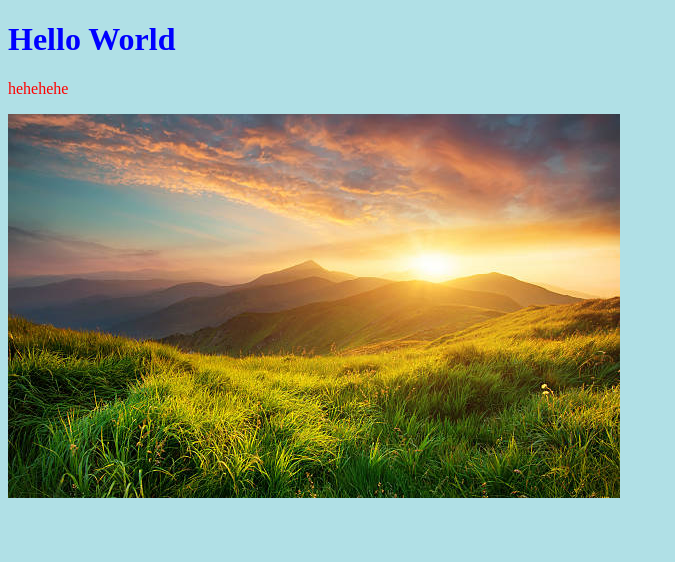
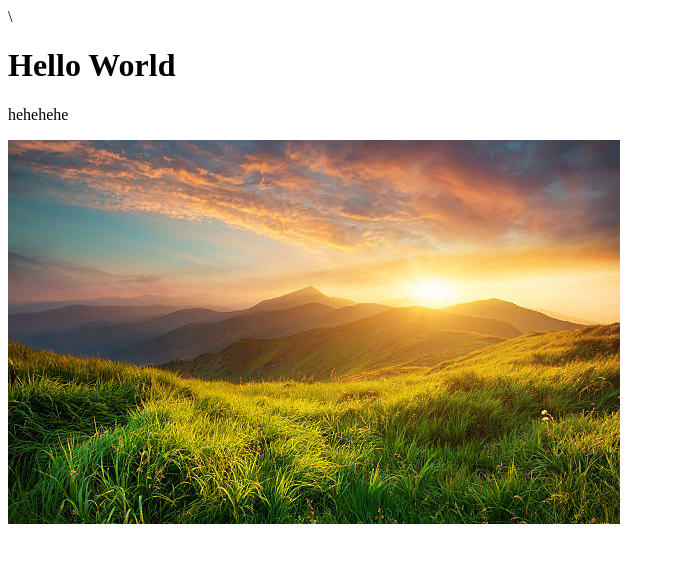
Before and after one commit to pzhiltsoff/pzhiltsoff.github.io, a plain HTML site: page index.html in a window 1280 px wide. Shown: the whole page, without its empty margins (0-675 px from the left). Drawn offline with Linux system fonts and the light colour scheme.

Commit message:
Sun, May 8, 2022, 7:02 PM +00:00

```diff
--- a/index.html
+++ b/index.html
@@ -4,12 +4,7 @@
     <meta charset="UTF-8">
     <meta http-equiv="X-UA-Compatible" content="IE=edge">
     <meta name="viewport" content="width=device-width, initial-scale=1.0">
-    <title>Philip's Page</title>
-    <style>
-        body {background-color: powderblue;}
-        h1   {color: blue;}
-        p    {color: red;}
-    </style>
+    <title>Philip's Page</title>\
 </head>
 <body>
     <h1>Hello World</h1>
```
